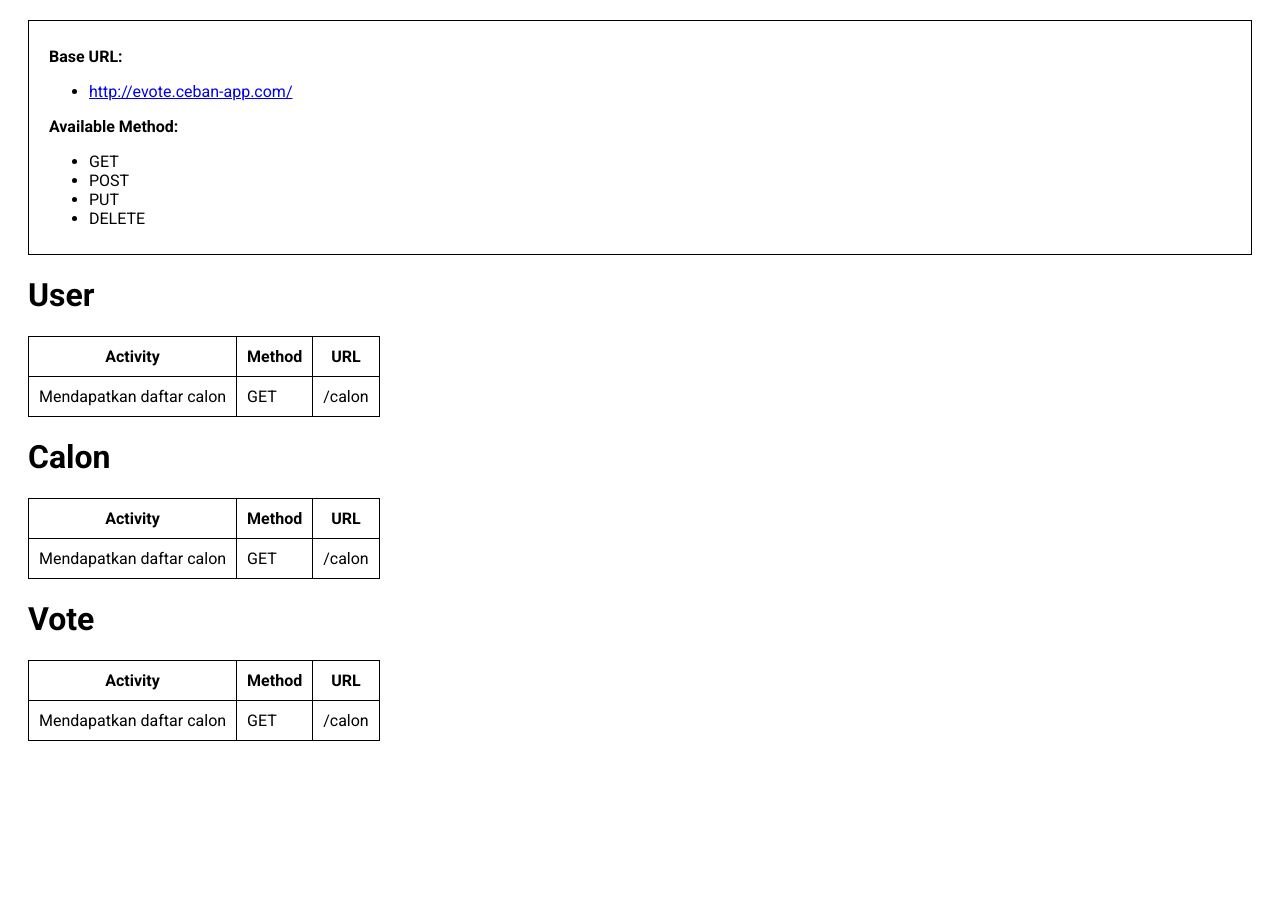
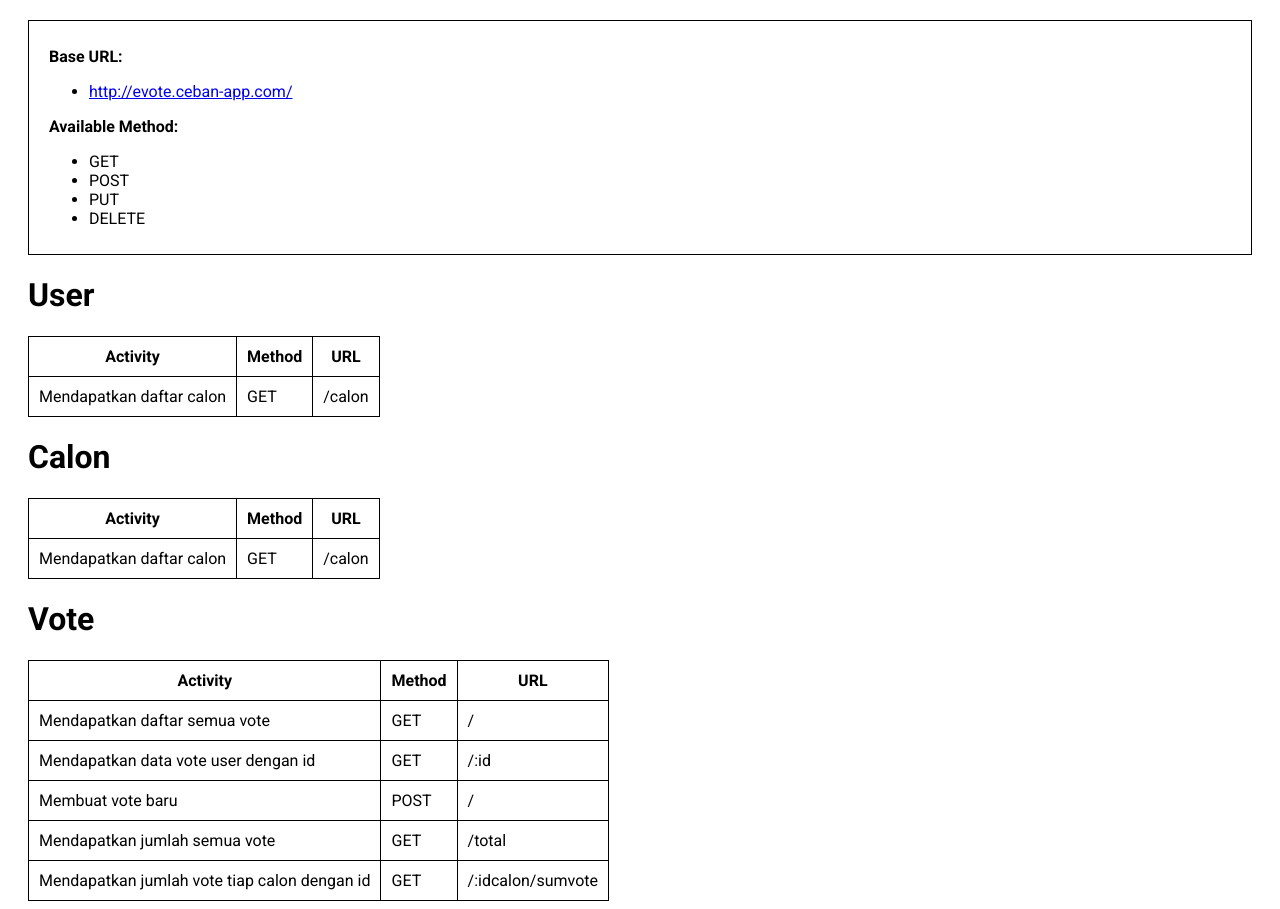
Before and after one commit to wrideveloper/api-web-evote, a website: page index.html in a window 1280 px wide. Before the commit the page ends 800 px from the top, so only its background shows below. Drawn offline with Linux system fonts and the light colour scheme.

Commit message:
edit vote documentation

```diff
--- a/index.html
+++ b/index.html
@@ -83,9 +83,29 @@
             <th>Method</th>
             <th>URL</th>
             <tr>
-                <td>Mendapatkan daftar calon</td>
+                <td>Mendapatkan daftar semua vote</td>
                 <td>GET</td>
-                <td>/calon</td>
+                <td>/</td>
+            </tr>
+            <tr>
+                <td>Mendapatkan data vote user dengan id</td>
+                <td>GET</td>
+                <td>/:id</td>
+            </tr>
+            <tr>
+                <td>Membuat vote baru</td>
+                <td>POST</td>
+                <td>/</td>
+            </tr>
+            <tr>
+                <td>Mendapatkan jumlah semua vote</td>
+                <td>GET</td>
+                <td>/total</td>
+            </tr>
+            <tr>
+                <td>Mendapatkan jumlah vote tiap calon dengan id</td>
+                <td>GET</td>
+                <td>/:idcalon/sumvote</td>
             </tr>
         </table>
     </div>
--- a/src/routes/vote.route.js
+++ b/src/routes/vote.route.js
@@ -6,7 +6,7 @@ const voteController = require('../controllers/vote.controller');
 router.get('/', voteController.getAllVoteList);
 router.get('/:id', voteController.getVoteByIDUser);
 router.post('/', voteController. createVote);
-router.get('/total', voteController.getTotalVote);
+router.get('/get/totalvote', voteController.getTotalVote);
 router.get('/:idcalon/sumvote', voteController.getSumVoteCandidate);
 
 module.exports = router;
```
